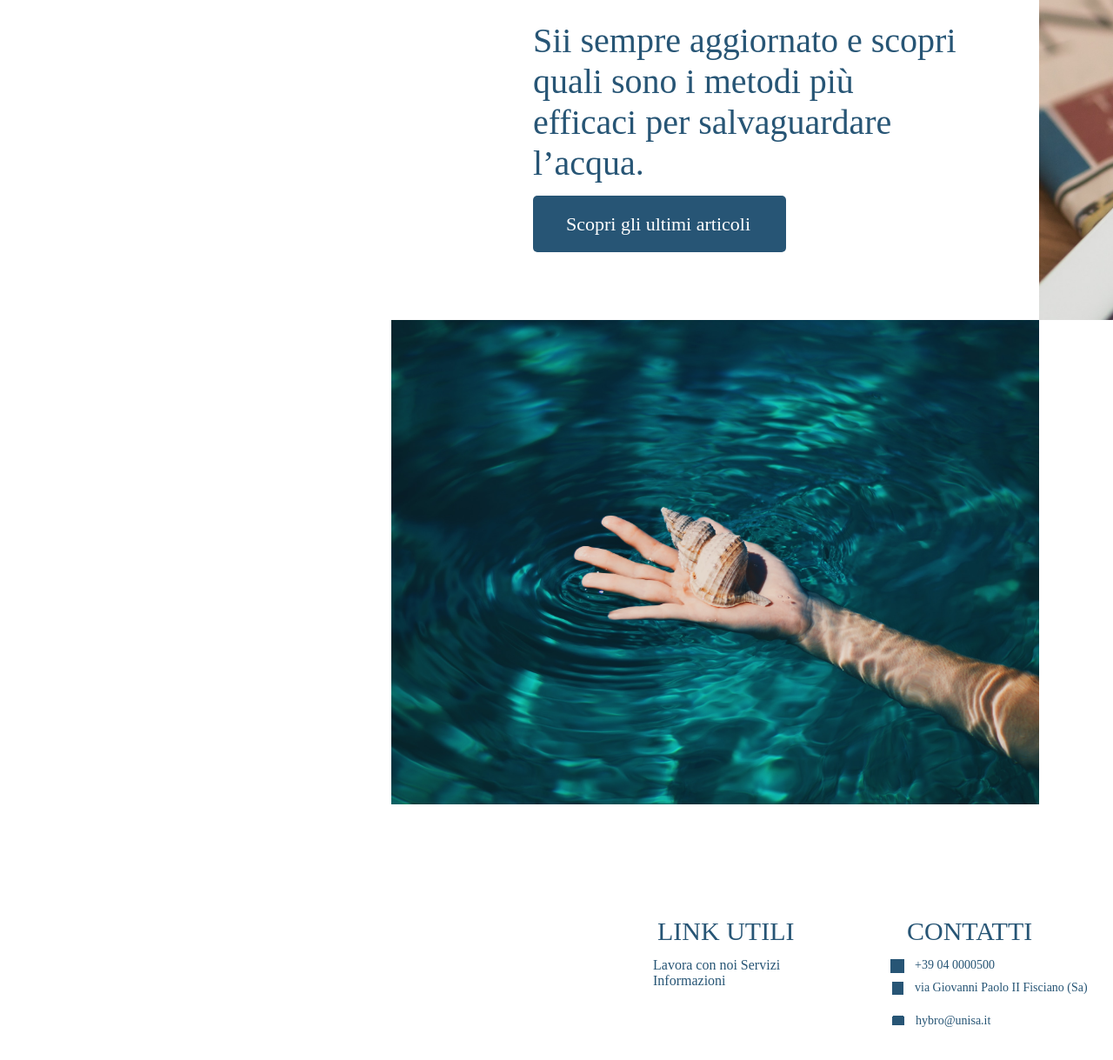
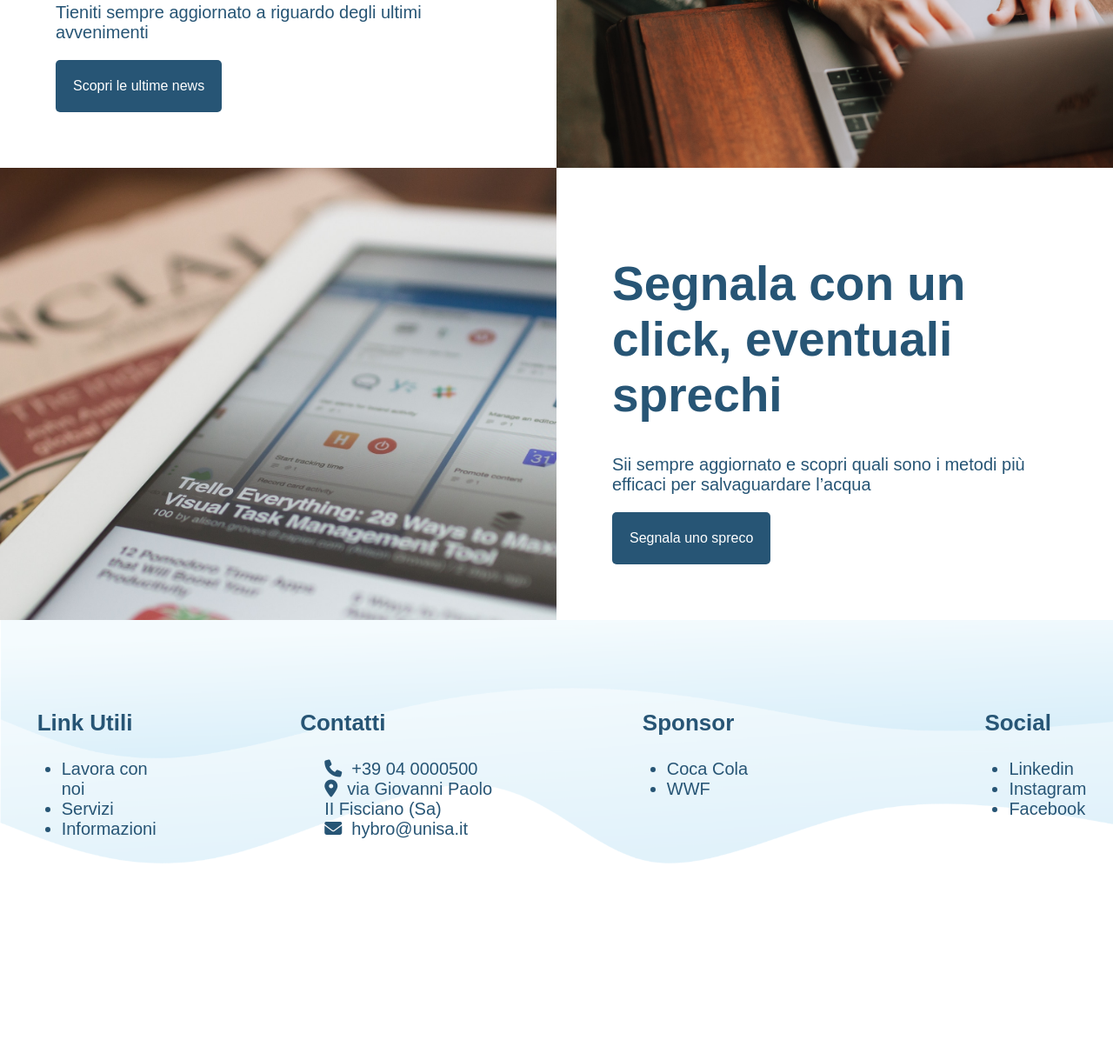
Before and after one commit to v1enna/Gruppo5-IUM-Hybro, a plain HTML site: page Implementazione/index.html in a window 1280 px wide. Shown: the part 1535-2754 px from the top of the page at 87% size. After the commit the page ends 2597 px from the top, so only its background shows below. Drawn offline with nearby package versions, Linux system fonts and the light colour scheme.

Commit message:
Homepage responsiveness major fix

```diff
--- a/Implementazione/index.html
+++ b/Implementazione/index.html
@@ -1,6 +1,9 @@
 <!DOCTYPE html>
 <html>
 	<head>
+		<link rel="stylesheet" href="https://cdnjs.cloudflare.com/ajax/libs/font-awesome/6.1.1/css/all.min.css" integrity="sha512-KfkfwYDsLkIlwQp6LFnl8zNdLGxu9YAA1QvwINks4PhcElQSvqcyVLLD9aMhXd13uQjoXtEKNosOWaZqXgel0g==" crossorigin="anonymous" referrerpolicy="no-referrer" />
+		<meta charset="UTF-8">
+		<meta name="viewport" content="width=device-width, initial-scale=1">
 		<link href="stylesheets/style.css" rel="stylesheet" />
 		<script
 			src="https://code.jquery.com/jquery-3.6.0.js"
@@ -12,7 +15,7 @@
 		<link href="./stylesheets/index.css" rel="stylesheet" />
 	</head>
 	<body style="margin: 0">
-		<div id="bot"></div>
+
 		<nav style="margin-bottom: -100px">
 			<a href="index.html"
 				><img class="logo-nav" src="assets/logo.png"
@@ -49,12 +52,17 @@
 			<a href="diventaSponsor.html"><div>Supportaci</div></a>
 			<a href="login.html"><div>Accesso</div></a>
 		</nav>
+
+
 		<div class="hybro-home-1">
 			<div class="hybro-home-19"></div>
 			<div class="hybro-home-20">
-				<span class="hybro-home-21">MEET HYBRO</span
-				><span class="hybro-home-22">.</span>
+				<img id="home-text" src="assets/home-text.png"/>
+
 			</div>
+
+
+
 
 			<span class="hybro-home-26"
 				>L’acqua conta, non sprecare nemmeno una goccia
@@ -65,84 +73,145 @@
 				<span class="hybro-home-33">Scopri di più</span>
 			</div>
 
-			<div style="position: absolute; left: 450px; top: 0">
-				<div class="hybro-home-23"></div>
-				<div class="hybro-home-24"></div>
-				<div class="hybro-home-25"></div>
-				<div class="hybro-home-27"></div>
-				<div class="hybro-home-28"></div>
-				<div class="hybro-home-29"></div>
-				<div class="hybro-home-34">
-					<span class="c-b hybro-home-35"
-						>Gestisci il tuo consumo</span
-					><span class="hybro-home-36"
-						>Tieni traccia di tutte le tue attività il cui
-						svolgimenti, necessità di acqua. Verifica come
-						ottimizzarne l’uso</span
-					>
+
+			<div id="info-section-container">
+				<div class="single-info-section">
+					<div id="home27" style="background-color: black; flex: 0.5;"> </div>
+
+
+					<div style="display: flex; flex: 0.5; justify-content: center; align-items: flex-start; flex-direction: column;">
+
+						<div style="padding: 10%">
+							<h1 class="info-header">
+								Gestisci il tuo consumo
+							</h1>
+							<p class="info-description">
+								Tieni traccia di tutte le tue attività il cui svolgimenti, necessità di acqua.
+								Verifica come ottimizzarne l’uso
+							</p>
+							<a href="consumi.html">
+								<button class="btn">
+									<p>Scopri il tuo consumo</p>
+								</button>
+
+							</a>
+						</div>
+
+					</div>
 				</div>
-				<div class="hybro-home-37">
-					<span class="hybro-home-38"
-						>Visualizza gli ultimi articoli</span
-					><span class="hybro-home-39"
-						>Sii sempre aggiornato e scopri quali sono i metodi più
-						efficaci per salvaguardare l’acqua.</span
-					>
+				<div class="single-info-section">
+					<div style="display: flex; flex: 0.5; justify-content: center; align-items: flex-start; flex-direction: column;">
+
+						<div style="padding: 10%">
+							<h1 class="info-header">
+								Visualizza gli ultimi articoli
+							</h1>
+							<p class="info-description">
+								Tieniti sempre aggiornato a riguardo degli ultimi avvenimenti
+							</p>
+
+							<a href="articoli.html">
+								<button class="btn">
+									<p>Scopri le ultime news</p>
+								</button>
+							</a>
+						</div>
+
+
+
+					</div>
+					<div id="home28" style="background-color: black; flex: 0.5;"> </div>
+
 				</div>
-				<div class="hybro-home-40">
-					<span class="hybro-home-41"
-						>Segnala con un click, eventuali sprechi</span
-					><span class="hybro-home-42"
-						>Sii sempre aggiornato e scopri quali sono i metodi più
-						efficaci per salvaguardare l’acqua.</span
-					>
+				<div class="single-info-section">
+					<div id="home29" style="background-color: black; flex: 0.5;"> </div>
+					<div style="display: flex; flex: 0.5; justify-content: center; align-items: flex-start; flex-direction: column;">
+
+						<div style="padding: 10%">
+							<h1 class="info-header">
+								Segnala con un click, eventuali sprechi
+							</h1>
+							<p class="info-description">
+								Sii sempre aggiornato e scopri quali sono i metodi più efficaci per salvaguardare l’acqua
+							</p>
+							<a href="creaReport.html">
+								<button class="btn">
+									<p>Segnala uno spreco</p>
+								</button>
+
+							</a>
+
+						</div>
+
+
+
+					</div>
+
 				</div>
-				<div class="hybro-home-43">
-					<div class="hybro-home-44"></div>
-					<span class="c-b hybro-home-45">Scopri il tuo consumo</span>
+				<div id="footer-sec">
+
+					<div id="footer-div">
+
+						<div style="padding: 10%">
+							<h3 class="footer-header">
+								Link Utili
+							</h3>
+							<ul class="info-description">
+								<li>Lavora con noi</li>
+								<li>Servizi</li>
+								<li>Informazioni</li>
+							</ul>
+						</div>
+
+						<div style="padding: 10%; ">
+							<h3 class="footer-header">
+								Contatti
+							</h3>
+							<ul style="list-style-type: none;" class="info-description">
+
+								<li class="list-item"><i class="fa-solid fa-phone"></i>&nbsp +39 04 0000500</li>
+								<li class="list-item"><i class="fa-solid fa-location-dot"></i>&nbsp via Giovanni Paolo II
+									Fisciano (Sa)</li>
+								<li class="list-item"><i class="fa-solid fa-envelope"></i>&nbsp hybro@unisa.it</li>
+							</ul>
+						</div>
+
+						<div style="padding: 10%; ">
+							<h3 class="footer-header">
+								Sponsor
+							</h3>
+							<ul class="info-description">
+
+								<li class="list-item">Coca Cola</li>
+								<li class="list-item">WWF</li>
+
+							</ul>
+						</div>
+
+						<div style="padding: 10%; ">
+							<h3 class="footer-header">
+								Social
+							</h3>
+							<ul class="info-description">
+								<li>Linkedin</li>
+								<li>Instagram</li>
+								<li>Facebook</li>
+							</ul>
+						</div>
+
+
+
+					</div>
+
 				</div>
-				<div class="hybro-home-46">
-					<div class="hybro-home-47"></div>
-					<span class="la-b hybro-home-48"
-						>Scopri gli ultimi articoli</span
-					>
-				</div>
-				<div class="hybro-home-49">
-					<div class="hybro-home-50"></div>
-					<span class="s-b hybro-home-51">Segnala uno spreco</span>
-				</div>
-				<div style="position: absolute; top: -400px">
-					<div class="hybro-home-473">
-						<span class="hybro-home-469">LINK UTILI</span
-						><span class="hybro-home-470">CONTATTI</span
-						><span class="hybro-home-471">SPONSOR</span
-						><span class="hybro-home-472">SOCIAL</span>
-					</div>
-					<span class="hybro-home-507"
-						>Lavora con noi Servizi Informazioni</span
-					><span class="hybro-home-508"
-						>Linkedin Facebook Instagram</span
-					>
-					<div class="hybro-home-52">
-						<span class="hybro-home-517">+39 04 0000500</span>
-						<div class="hybro-home-518"></div>
-					</div>
-					<div class="v24_337">
-						<div class="hybro-home-512"></div>
-						<span class="hybro-home-53"
-							>via Giovanni Paolo II Fisciano (Sa)</span
-						>
-					</div>
-					<div class="v24_336">
-						<span class="hybro-home-54">hybro@unisa.it</span>
-						<div class="hybro-home-55">
-							<div class="hybro-home-56"></div>
-							<div class="hybro-home-57"></div>
-						</div>
-					</div>
-					<div class="hybro-home-58">Coca Cola</div>
-				</div>
+
+
+
 			</div>
+
+
+
 		</div>
+
 	</body>
 </html>
--- a/Implementazione/stylesheets/index.css
+++ b/Implementazione/stylesheets/index.css
@@ -4,9 +4,105 @@
 body {
 	font-size: 14px;
 }
+
+#home-text {
+	height: 100%;
+}
+
+#info-section-container {
+	height: 100%;
+	display: flex;
+	flex-direction: column;
+	justify-content: flex-start;
+}
+
+.single-info-section {
+	flex: 0.18;
+	display: flex;
+	height: 200px;
+}
+
+.info-header {
+	color: #275575;
+	font-size: 55px;
+}
+
+.info-description {
+	font-size: 20px;
+	color: #275575;
+}
+
+#footer-sec {
+	background: url('../assets/wave.png');
+	background-repeat: no-repeat;
+	background-position: center center;
+	background-size: cover;
+	opacity: 1;
+	flex: 0.18;
+	display: flex;
+	height: 150px;
+	justify-content:center;
+}
+
+#footer-div {
+	display: flex;
+	flex: 0.6;
+	justify-content: center;
+	align-items: flex-start;
+	flex-direction: row;
+
+}
+
+.footer-header {
+	margin-left: 12px;
+	color: #275575;
+	font-size: 26px;
+}
+
+.list-item {
+	width: 200px;
+}
+
+.btn {
+	color: white;
+	font-size: 16px;
+	background-color: #275575;
+	border-radius: 5px;
+	border-width: 0px;
+	padding: 5px 20px 5px 20px;
+}
+
+.btn:hover {
+	background-color: #162e3f;
+}
+
+#home27 {
+	background: url('../assets/hybro-home-27.png');
+	background-repeat: no-repeat;
+	background-position: center center;
+	background-size: cover;
+	opacity: 1;
+}
+
+#home28 {
+	background: url('../assets/hybro-home-28.png');
+	background-repeat: no-repeat;
+	background-position: center center;
+	background-size: cover;
+	opacity: 1;
+}
+
+#home29 {
+	background: url('../assets/hybro-home-29.png');
+	background-repeat: no-repeat;
+	background-position: center center;
+	background-size: cover;
+	opacity: 1;
+}
+
 .hybro-home-1 {
 	width: 100%;
-	height: 3229px;
+	height: auto;
 	background: rgba(255, 255, 255, 1);
 	opacity: 1;
 	position: relative;
@@ -316,7 +412,6 @@ body {
 	position: absolute;
 	top: 452px;
 	left: 277px;
-	font-family: Archivo;
 	font-weight: SemiBold;
 	font-size: 32px;
 	opacity: 1;
@@ -393,12 +488,10 @@ body {
 	color: rgba(255, 255, 255, 1);
 	position: absolute;
 	top: 14px;
-	left: 47px;
-	font-family: Archivo;
-	font-weight: Regular;
-	font-size: 24px;
+	left: 44px;
+	font-size: 20px;
 	opacity: 1;
-	text-align: left;
+	text-align: center;
 }
 .hybro-home-34 {
 	width: 490px;
```
Also changed, not shown: Implementazione/assets/home-text.png (added), Implementazione/assets/wave.png (added).
